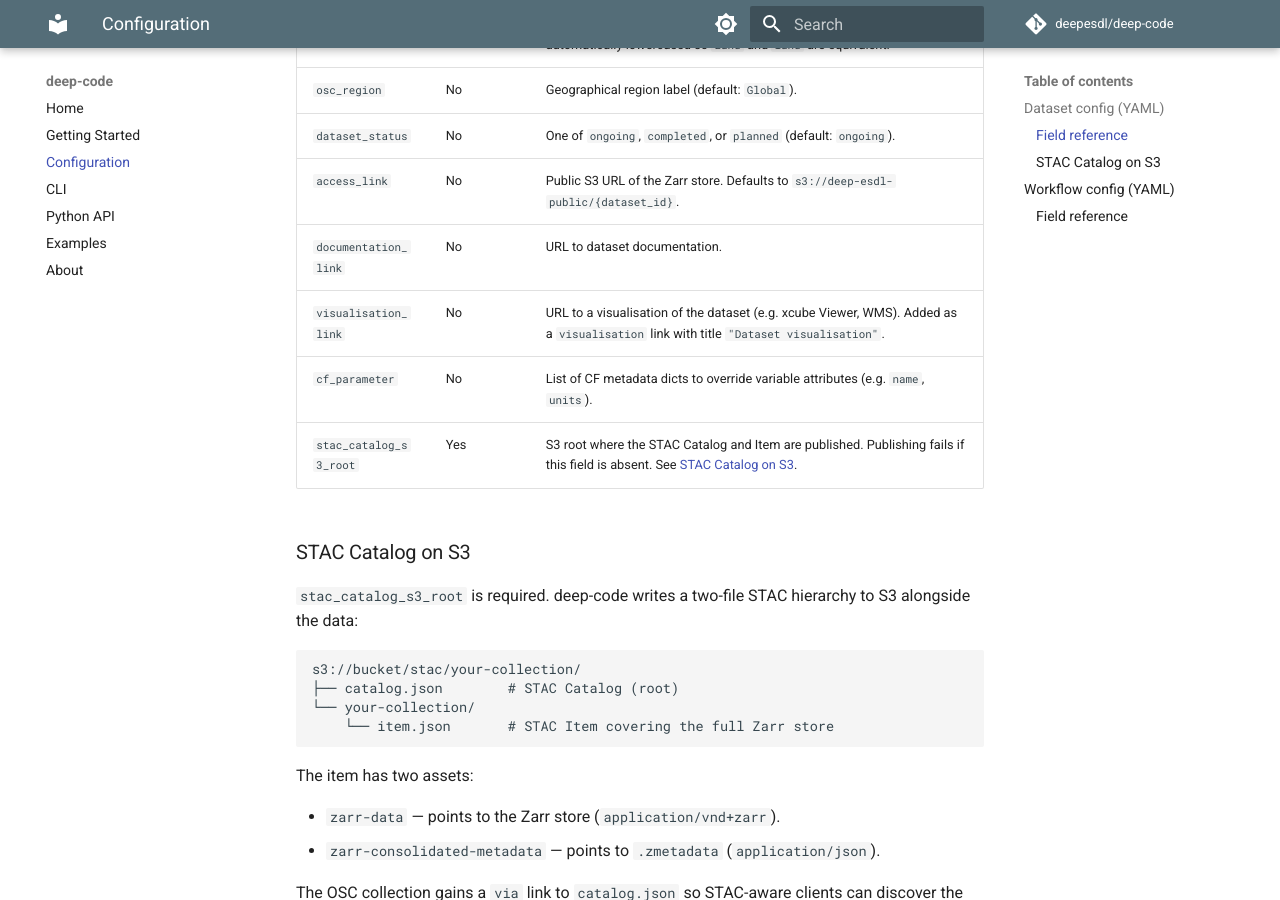
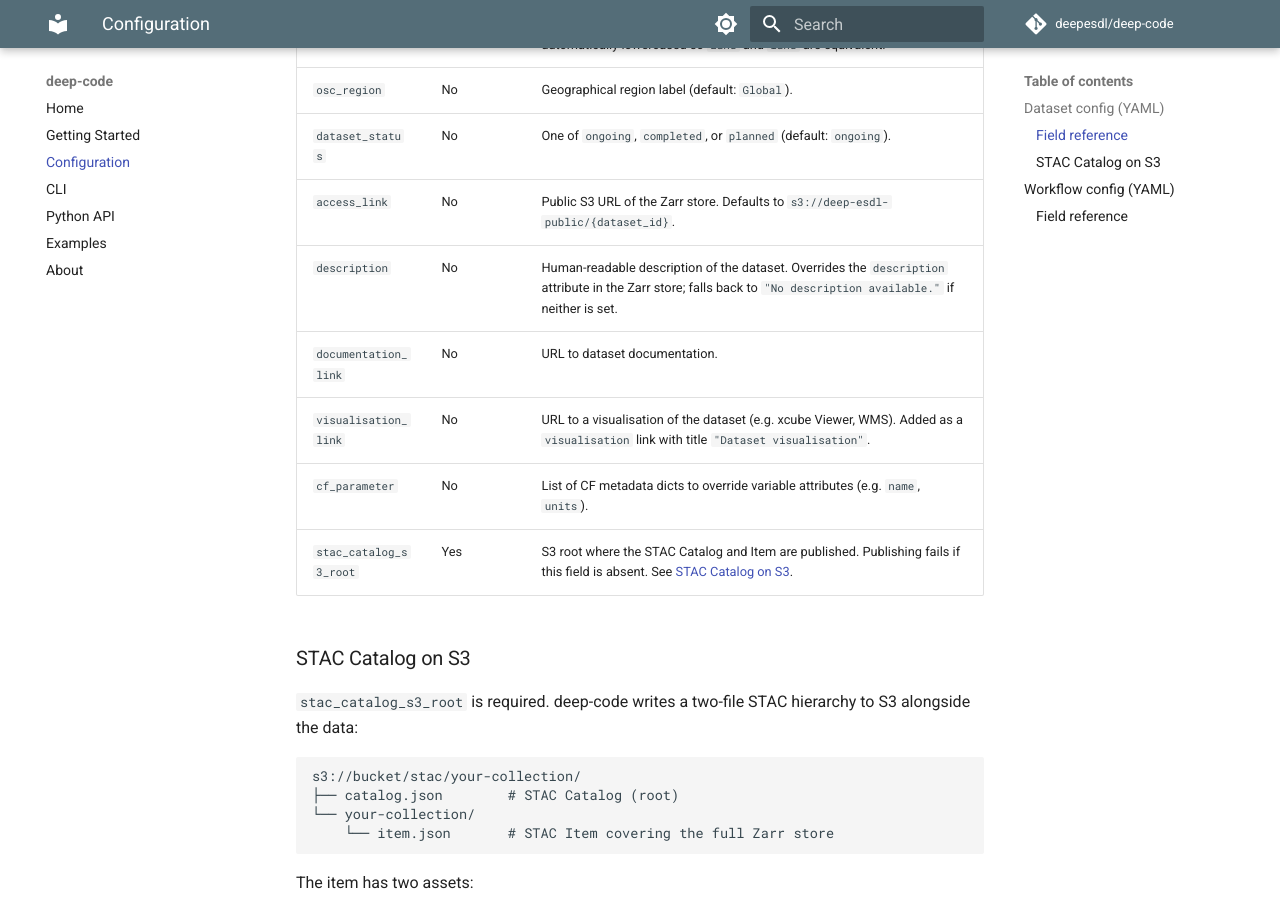
Before and after one commit to deepesdl/deep-code, an MkDocs documentation site: the page built from docs/configuration.md, in a window 1280 px wide and 900 px high, scrolled down 1150 px. Built offline with MkDocs 1.6.1 and Material for MkDocs 9.7.7, drawn with Linux system fonts in a browser that asks for light colours; comment, search, counter and statistics services are not loaded.

Commit message:
updated docs with description filed

```diff
--- a/docs/configuration.md
+++ b/docs/configuration.md
@@ -45,6 +45,7 @@ cf_parameter:
 | `osc_region` | No | Geographical region label (default: `Global`). |
 | `dataset_status` | No | One of `ongoing`, `completed`, or `planned` (default: `ongoing`). |
 | `access_link` | No | Public S3 URL of the Zarr store. Defaults to `s3://deep-esdl-public/{dataset_id}`. |
+| `description` | No | Human-readable description of the dataset. Overrides the `description` attribute in the Zarr store; falls back to `"No description available."` if neither is set. |
 | `documentation_link` | No | URL to dataset documentation. |
 | `visualisation_link` | No | URL to a visualisation of the dataset (e.g. xcube Viewer, WMS). Added as a `visualisation` link with title `"Dataset visualisation"`. |
 | `cf_parameter` | No | List of CF metadata dicts to override variable attributes (e.g. `name`, `units`). |
```
